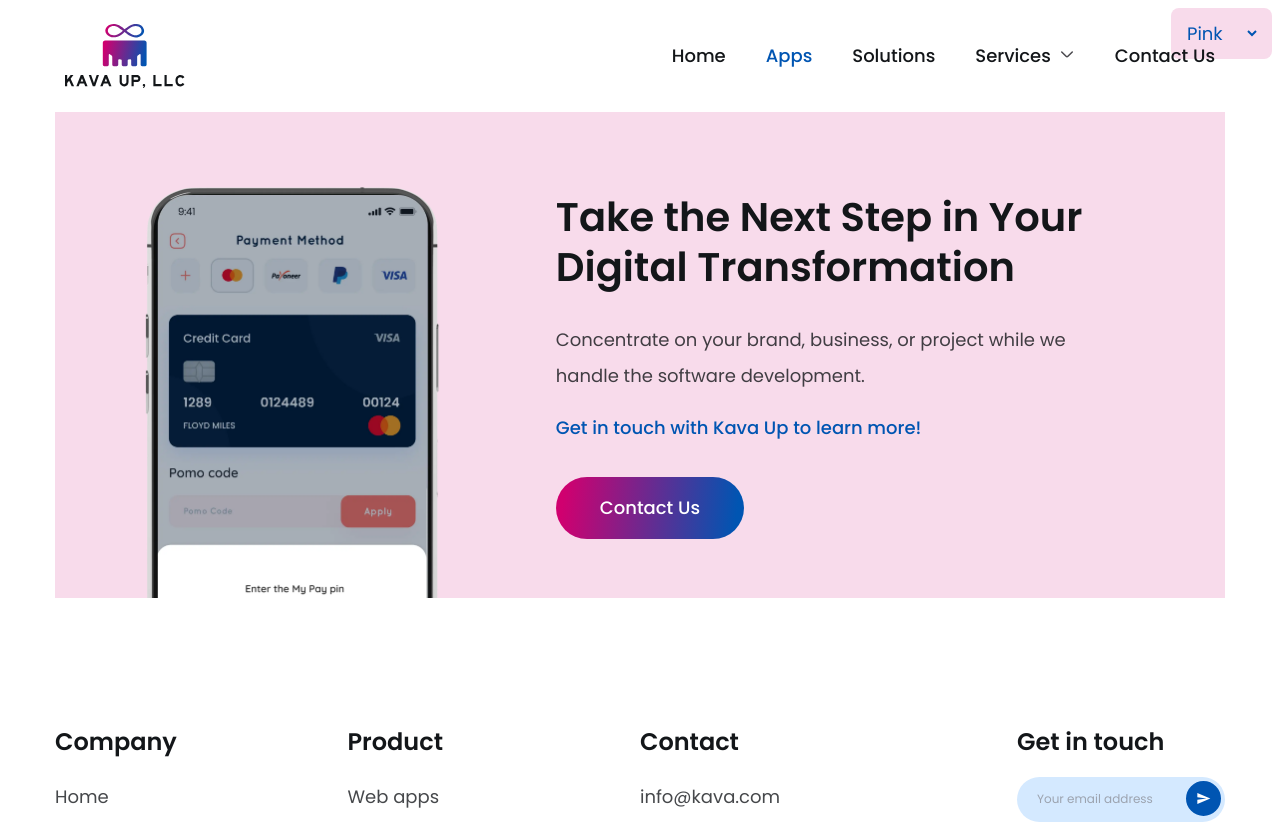
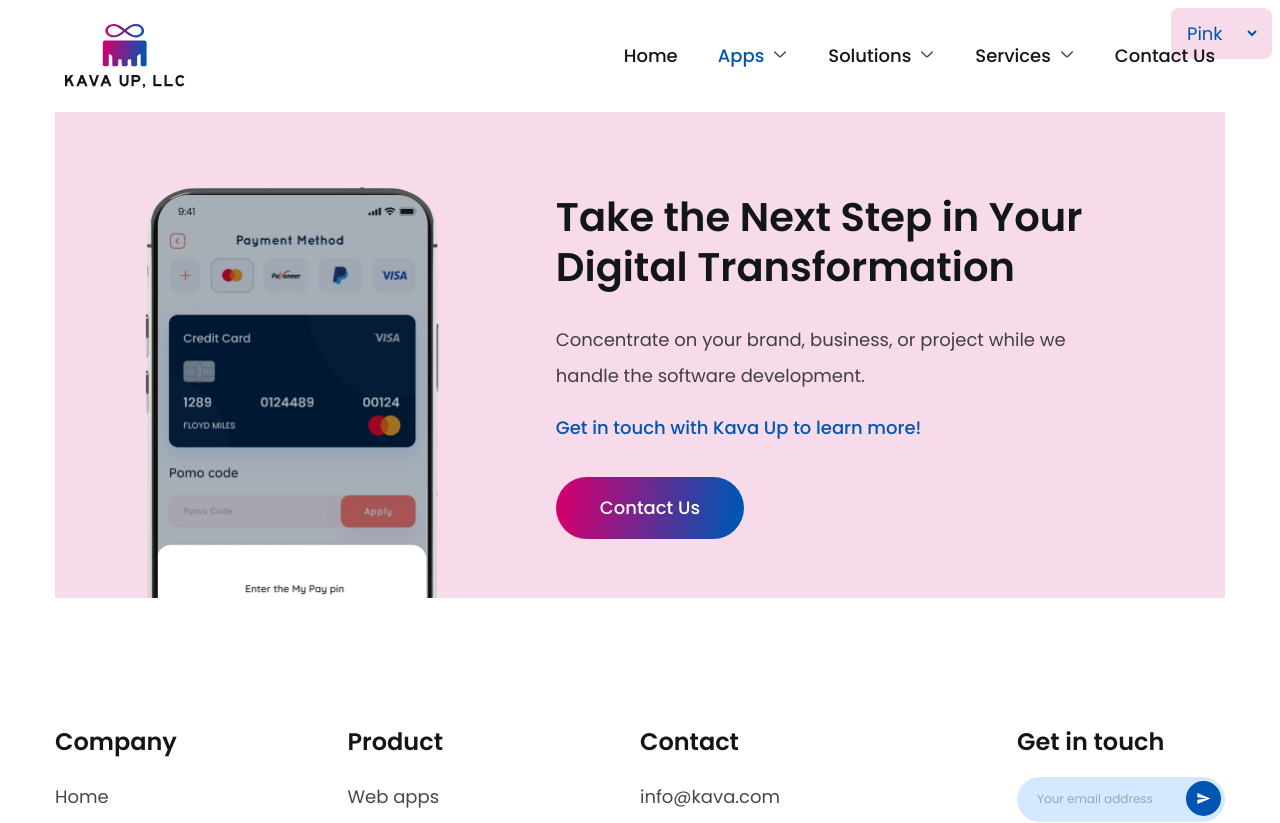
Before and after one commit to khushi303/kavauptheme, a Next.js app: page /webapps in a window 1280 px wide. Shown: the top 823 px of the page. Built offline with nearby package versions, Linux system fonts and the light colour scheme.

Commit message:
adding dropdoun

```diff
--- a/src/components/NavBar.jsx
+++ b/src/components/NavBar.jsx
@@ -30,12 +30,12 @@
                         <button className="flex items-center gap-2">
                             <Link href={'/webapps'} className={`${currentPath === "/webapps" ? "text-navtexthover" : "text-navtextcolor"} text-sm relative hover:text-navtexthover font-medium leading-xsm transition-all duration-300 ease-linear cursor-pointer`}>Apps
                             </Link>
-                            {/* <span onClick={() => setShow(!show)} className="pb-1"><DropDownBtn /></span> */}
+                            <span onClick={() => setShow(!show)} className="pb-1"><DropDownBtn /></span>
                         </button>
                         <button className="flex items-center gap-2">
                             <Link href={'/Solutions'} className={`${currentPath === "/Solutions" ? "text-navtexthover" : "text-navtextcolor"} text-sm relative hover:text-navtexthover font-medium leading-xsm transition-all duration-300 ease-linear cursor-pointer`}>Solutions
                             </Link>
-                            {/* <span onClick={() => setShow(!show)} className="pb-1"><DropDownBtn /></span> */}
+                            <span onClick={() => setShow(!show)} className="pb-1"><DropDownBtn /></span>
                         </button>
                         <button className="flex items-center gap-2">
                             <Link href={'/Services'} className={`${currentPath === "/Services" ? "text-navtexthover" : "text-navtextcolor"} text-sm relative hover:text-navtexthover font-medium leading-xsm transition-all duration-300 ease-linear cursor-pointer`}>Services
```
